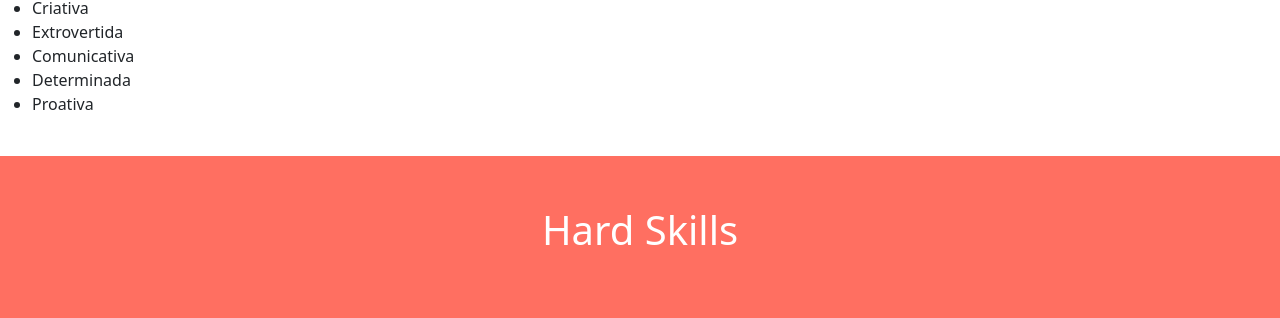
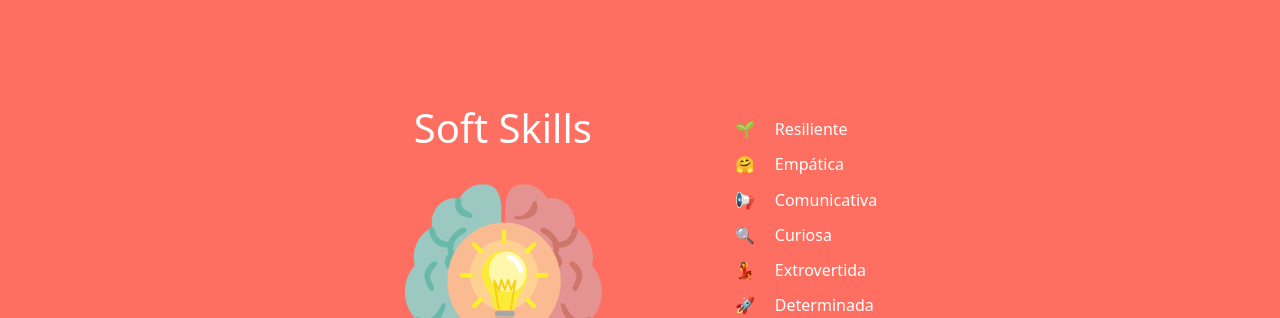
Before and after one commit to KarolineKS/KarolineKS.github.io, a plain HTML site: page index.html in a window 1280 px wide. Shown: the part 1857-2175 px from the top of the page. Drawn offline with nearby package versions, Linux system fonts and the light colour scheme.

Commit message:
Modificação Soft Skills

```diff
--- a/index.html
+++ b/index.html
@@ -46,30 +46,13 @@
           Atualmente estou cursando bacharelado em ciência da computação e também sou
           aluna do curso de Desenvolvimento Web full-stack na
           <strong>Trybe</strong>. <br />
-          Sou apaixonada por natureza, música, tecnologia e animais e
+          Sou apaixonada por tecnologia, natureza, trekking, música e animais,
           impulsionada por novos desafios, sempre procurando me desenvolver
           mais para cada dia me tornar uma versão melhor de mim mesma. <br />
         </p>
       </section>
 
-      <section class="competencias">
-        <section>
-          <h4 id="competencias_socioemocionais">
-            Competências Socioemocionais:
-          </h4>
-          <ul>
-            <li>Resiliente</li>
-            <li>Empática</li>
-            <li>Curiosa</li>
-            <li>Criativa</li>
-            <li>Extrovertida</li>
-            <li>Comunicativa</li>
-            <li>Determinada</li>
-            <li>Proativa</li>
-          </ul>
-          <br />
-        </section>
-
+      <section >
         <section class="habilidades">
           <h2>Hard Skills</h2>
           <div class="icone-habilidade">
@@ -84,7 +67,26 @@
             <i class="fab fa-react"></i>
           </div>
         </section>
-
+        <section class="competencias">
+          <div>
+            <h3 >
+              Soft Skills
+            </h3>
+            <img class="img-soft"
+              src="Imagens/criatividade-soft-skills-1.gif"
+               alt="imagem ilustrando soft skills" />
+          </div>
+          <ul id="competencias_socioemocionais">
+            <li><span>🌱</span>Resiliente</li>
+            <li><span>🤗</span>Empática</li>
+            <li><span>📢</span>Comunicativa</li>
+            <li><span>🔍</span>Curiosa</li>
+            <li><span>💃</span>Extrovertida</li>
+            <li><span>🚀</span>Determinada</li>
+            <li><span>⚡</span>Proativa</li>
+          </ul>
+          <br />
+        </section>
       </section>
       <section class="projetos">
         <h2 id="projetos">Projetos:</h2>
@@ -108,7 +110,6 @@
               </div>
             </div>
       </section>
-
     </article>
 
   </main>
@@ -121,11 +122,6 @@
         <li><a href="https://linkedin.com"><i class="fab fa-linkedin"></i></a></li>
       </ul>
     <div class="footer-content">
-     <!--  <div>
-        <img class="footer-cat"
-          src="https://comunica.ufu.br/sites/comunica.ufu.br/files/conteudo/noticia/imagem_chamada_cat-typing.gif"
-          alt="gatinho estudando" />
-      </div> -->
       <div class="container">
         <p>&copy; <span id="ano"></span> Todos os direitos reservados a Karoline Kohls Stangherlin.</p>
       </div>
--- a/style.css
+++ b/style.css
@@ -5,7 +5,7 @@
 
 :root {
   --cor-primaria: #ff6f61; /* vermelho */
-  --cor-secundaria: #FDB813; /* amarelo */
+  --cor-secundaria: #fdb813; /* amarelo */
   --cor-fundo: #f7fff7; /* branco amarelado */
 }
 
@@ -27,8 +27,9 @@ header {
 }
 
 /* Definindo a cor do texto e do link */
-header h1, header a {
-  color: #FFF;
+header h1,
+header a {
+  color: #fff;
 }
 
 /* Definindo a fonte do título */
@@ -60,7 +61,8 @@ header h1 {
   list-style: none;
 }
 
-.nav li, .nav a {
+.nav li,
+.nav a {
   color: #fff;
   list-style: none;
   text-decoration: none;
@@ -79,15 +81,16 @@ header h1 {
   justify-content: center;
   background-color: var(--cor-secundaria);
   color: #fff;
+  max-height: 100vh;
 }
 
 .section-sobremim p {
   font-size: 1.2rem;
   line-height: 2;
   text-align: justify;
-  margin: 10vw;
+  margin: 5vw;
   background-color: rgba(47, 135, 168, 0.8);
-  padding: 40px;
+  padding: 6vw;
   border-radius: 10px;
 }
 
@@ -95,6 +98,49 @@ header h1 {
   width: 40vw;
   margin-left: 50px;
   height: 85vh;
+}
+
+.competencias {
+  background-color: var(--cor-primaria);
+  padding: 50px;
+  display: flex;
+  align-items: center;
+  justify-content: center;
+  color: #fff;
+}
+
+.competencias div{
+  display: flex;
+  flex-direction: column;
+  align-items: center;
+  justify-content: center;
+}
+
+
+.competencias h3 {
+  font-size: 2.5rem;
+  margin-bottom: 50px;
+}
+
+span {
+  margin-right: 20px;
+}
+
+#competencias_socioemocionais {
+  display: flex;
+  flex-direction: column;
+  flex-wrap: wrap;
+  justify-content: center;
+  gap: 0.7rem;
+  list-style: none;
+  margin-left: 100px;
+  font-size: 1rem;
+}
+
+.img-soft {
+  width: 200px;
+  height: 200px;
+  margin-top: -20px;
 }
 
 .habilidades {
@@ -160,7 +206,6 @@ header h1 {
   align-items: center;
 }
 
-
 .seta {
   animation: animarSeta 1s ease-in-out infinite;
   font-size: 2rem;
```
Also changed, not shown: Imagens/criatividade-soft-skills-1.gif (added).
